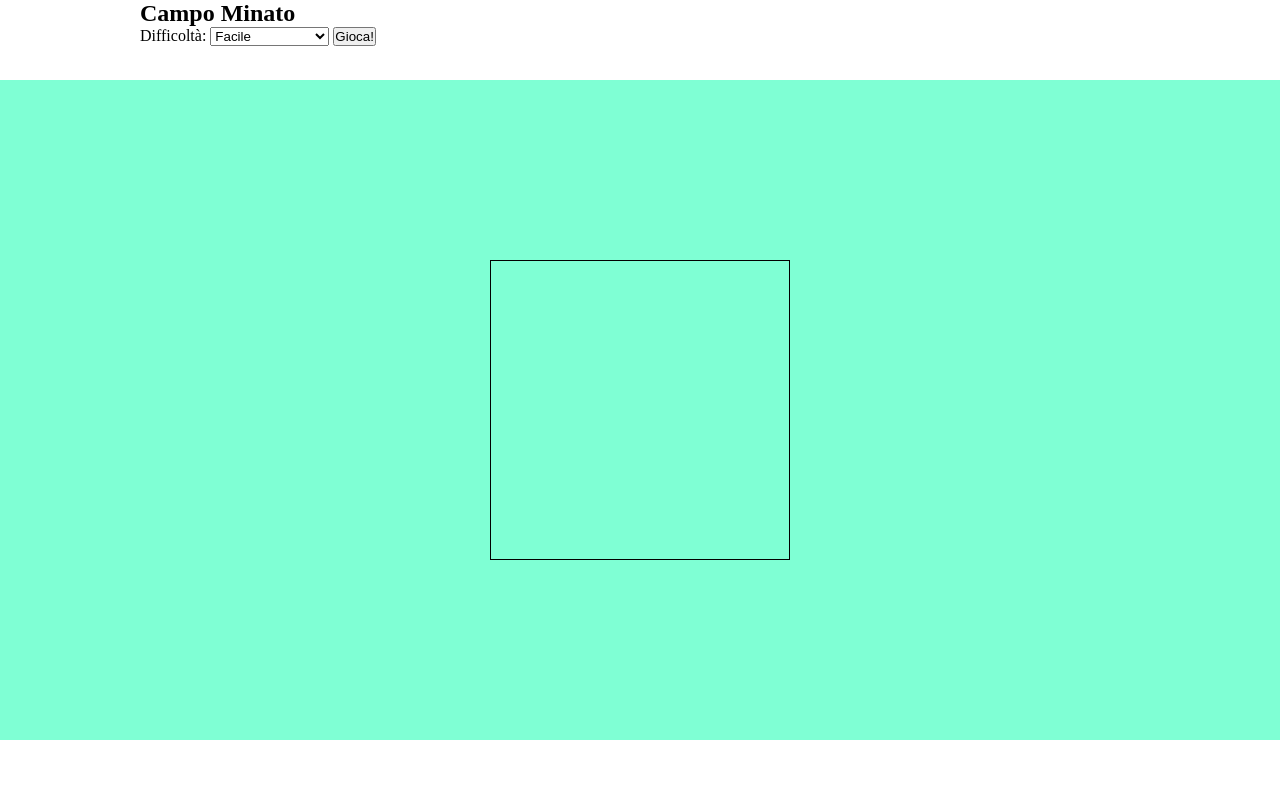
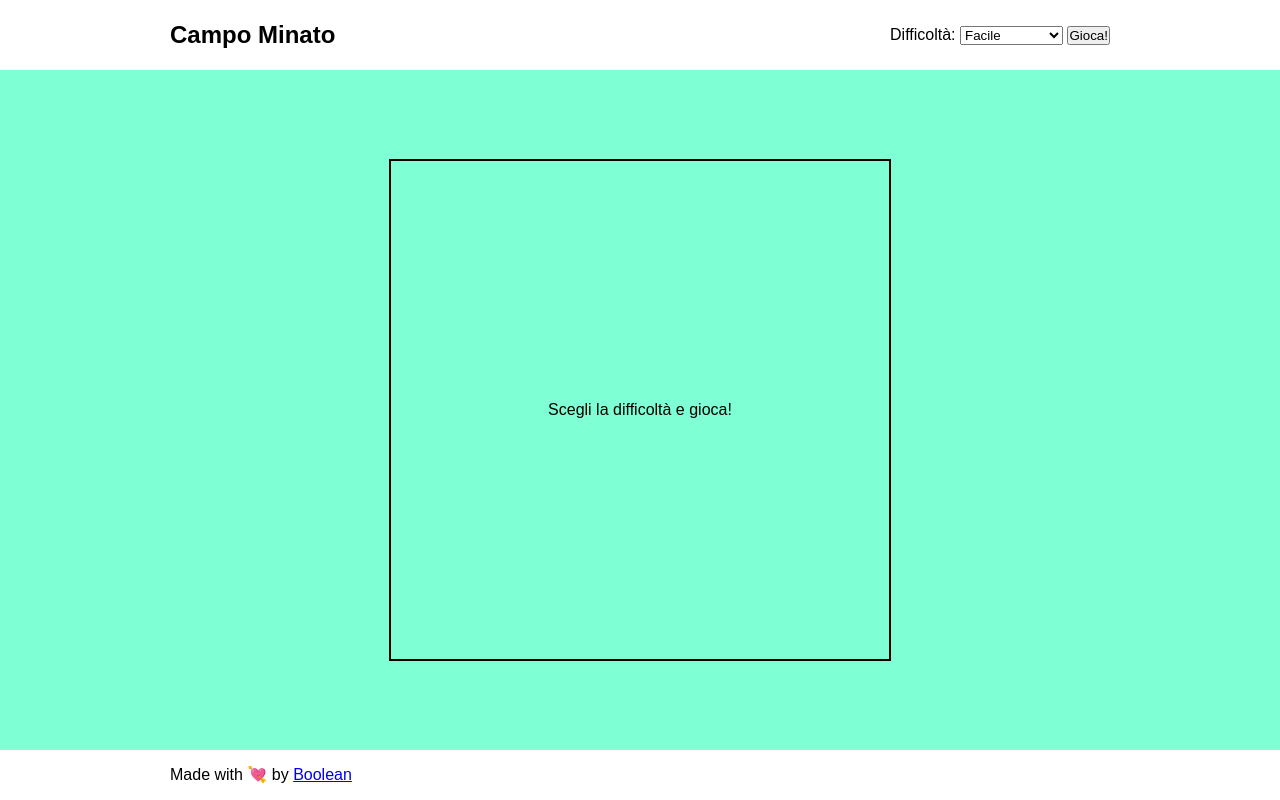
Before and after one commit to 0xbrax/js-campominato-grid, a plain HTML site: page index.html in a window 1280 px wide. Drawn offline with Linux system fonts and the light colour scheme.

Commit message:
@END Project Fix header & footer - Fix grid element border - Add grid element resizing

```diff
--- a/css/style.css
+++ b/css/style.css
@@ -4,30 +4,52 @@
     box-sizing: border-box;
 }
 
+body {
+    font-family: sans-serif;
+}
+
+img {
+    display: block;
+}
+
 header {
-    height: 80px;
+    position: fixed;
+    top: 0;
+    left: 0;
+    width: 100%;
+    height: 70px;
     background-color: #ffffff;
 }
 
 nav {
+    height: 100%;
     max-width: 1000px;
     margin: 0 auto;
+    padding: 0 30px;
+    display: flex;
+    justify-content: space-between;
+    align-items: center;
 }
 
 main {
-    height: calc(100vh - (80px + 60px));
+    height: calc(100vh - (70px + 50px));
     background-color: #7fffd4;
-    position: relative;
+    display: flex;
+    justify-content: center;
+    align-items: center;
+    padding: 15px 30px;
+    margin-top: 70px;
 }
 
 #grid-container {
-    width: 300px;
-    height: 300px;
-    position: absolute;
-    top: 50%;
-    left: 50%;
-    transform: translate(-50%, -50%);
-    border: 1px solid black;
+    height: 100%;
+    aspect-ratio: 1 / 1;
+    min-width: 250px;
+    max-width: 500px;
+    min-height: 250px;
+    max-height: 500px;
+    outline: 2px solid #000000;
+    outline-offset: -1px;
     display: flex;
     flex-wrap: wrap;
     justify-content: center;
@@ -38,7 +60,7 @@ main {
     display: flex;
     justify-content: center;
     align-items: center;
-    border: 1px solid black;
+    border: 1px solid rgba(0, 0, 0, 0.5);
 }
 
 .grid-sec {
@@ -46,7 +68,7 @@ main {
 }
 
 footer {
-    height: 60px;
+    height: 50px;
     background-color: #ffffff;
 }
 
@@ -54,3 +76,8 @@ footer {
     max-width: 1000px;
     margin: 0 auto;
 }
+
+.footer-bar p {
+    line-height: 50px;
+    padding: 0 30px;
+}
--- a/index.html
+++ b/index.html
@@ -4,7 +4,7 @@
         <meta charset="UTF-8">
         <meta http-equiv="X-UA-Compatible" content="IE=edge">
         <meta name="viewport" content="width=device-width, initial-scale=1.0">
-        <title>Document</title>
+        <title>Campo Minato</title>
 
         <link rel="stylesheet" href="css/style.css">
     </head>
@@ -15,12 +15,13 @@
                 <div class="topbar-l">
                     <h1>Campo Minato</h1>
                 </div>
+
                 <div class="topbar-r">
                     <label for="game-mode">Difficoltà:</label>
                     <select id="game-mode">
                         <option value="100">Facile</option>
                         <option value="81">Normale</option>
-                        <option value="49">Mostro supremo</option>
+                        <option value="49">Super skillato</option>
                     </select>
 
                     <button id="play-btn">Gioca!</button>
@@ -30,13 +31,13 @@
 
         <main>
             <section id="grid-container">
-
+                <p>Scegli la difficoltà e gioca!</p>
             </section>
         </main>
 
         <footer>
             <div class="footer-bar">
-
+                <p>Made with &#128152; by <a href="#">Boolean</a></p>
             </div>
         </footer>
 
--- a/js/main.js
+++ b/js/main.js
@@ -7,7 +7,6 @@ let gridSelection;
 playBtn.addEventListener('click',
 function() {
     gridSelection = gameMode.value;
-    console.log(gridSelection)
 
     gridContainer.innerHTML = '';
 
@@ -28,16 +27,12 @@ function() {
 
     let gridMain = document.querySelectorAll('.grid-main');
     const squareRoot = Math.sqrt(gridSelection);
-    console.log(Math.sqrt(gridSelection));
-    console.log(gridContainer.offsetHeight);
 
-    const gridSize = ((gridContainer.offsetHeight - 2) / squareRoot);
-
-    console.log(gridSize)
-
+    const gridSizePerc = gridContainer.offsetHeight / squareRoot;
+    const gridSizeFinal = ((gridSizePerc * 100) / gridContainer.offsetHeight) + '%';
 
     for (let gridList = 0; gridList < gridMain.length; gridList++) {
-        gridMain[gridList].style.width = gridSize + 'px';
-        gridMain[gridList].style.height = gridSize + 'px';
+        gridMain[gridList].style.width = gridSizeFinal;
+        gridMain[gridList].style.height = gridSizeFinal;
     }
 });
```
